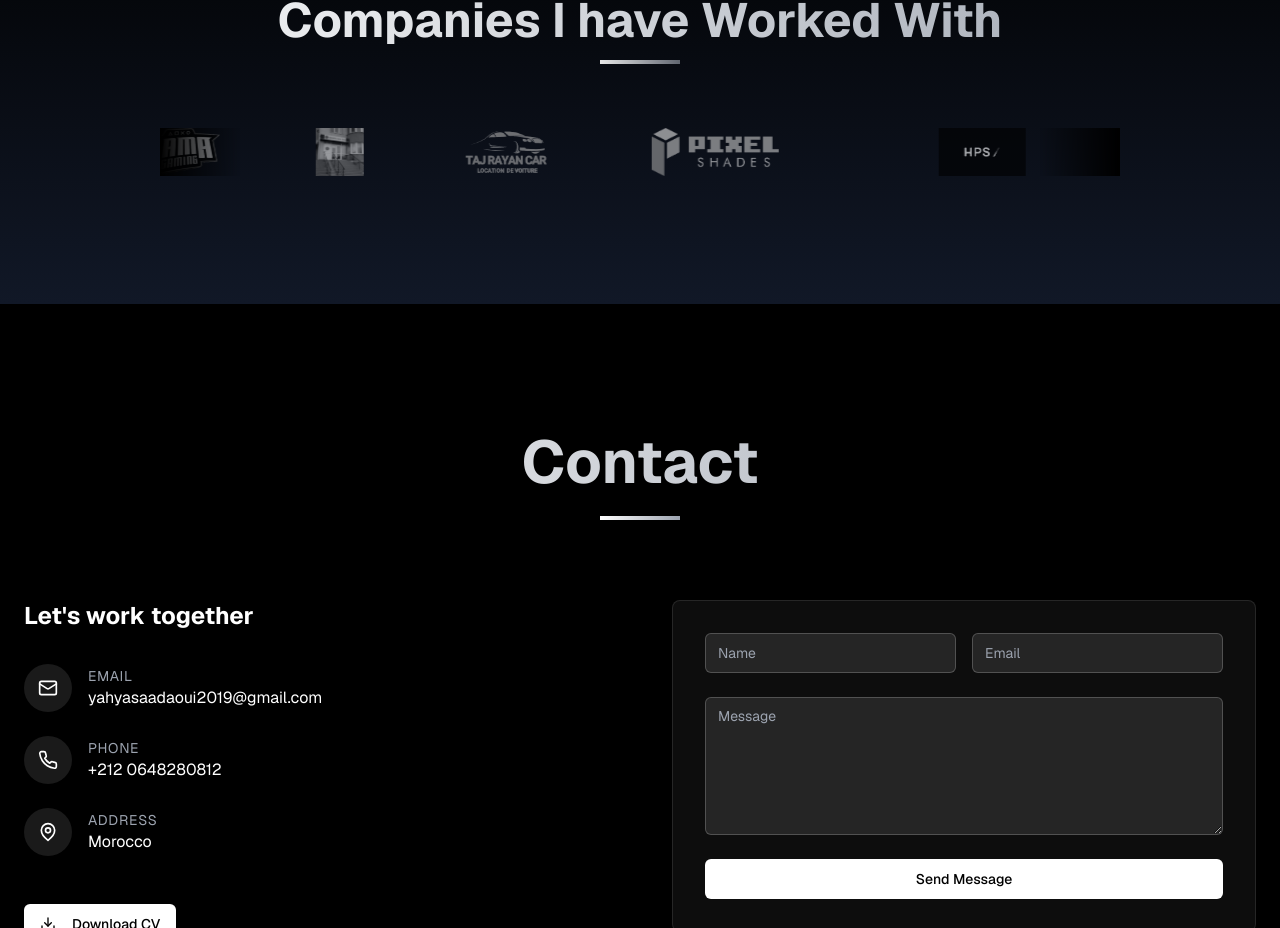
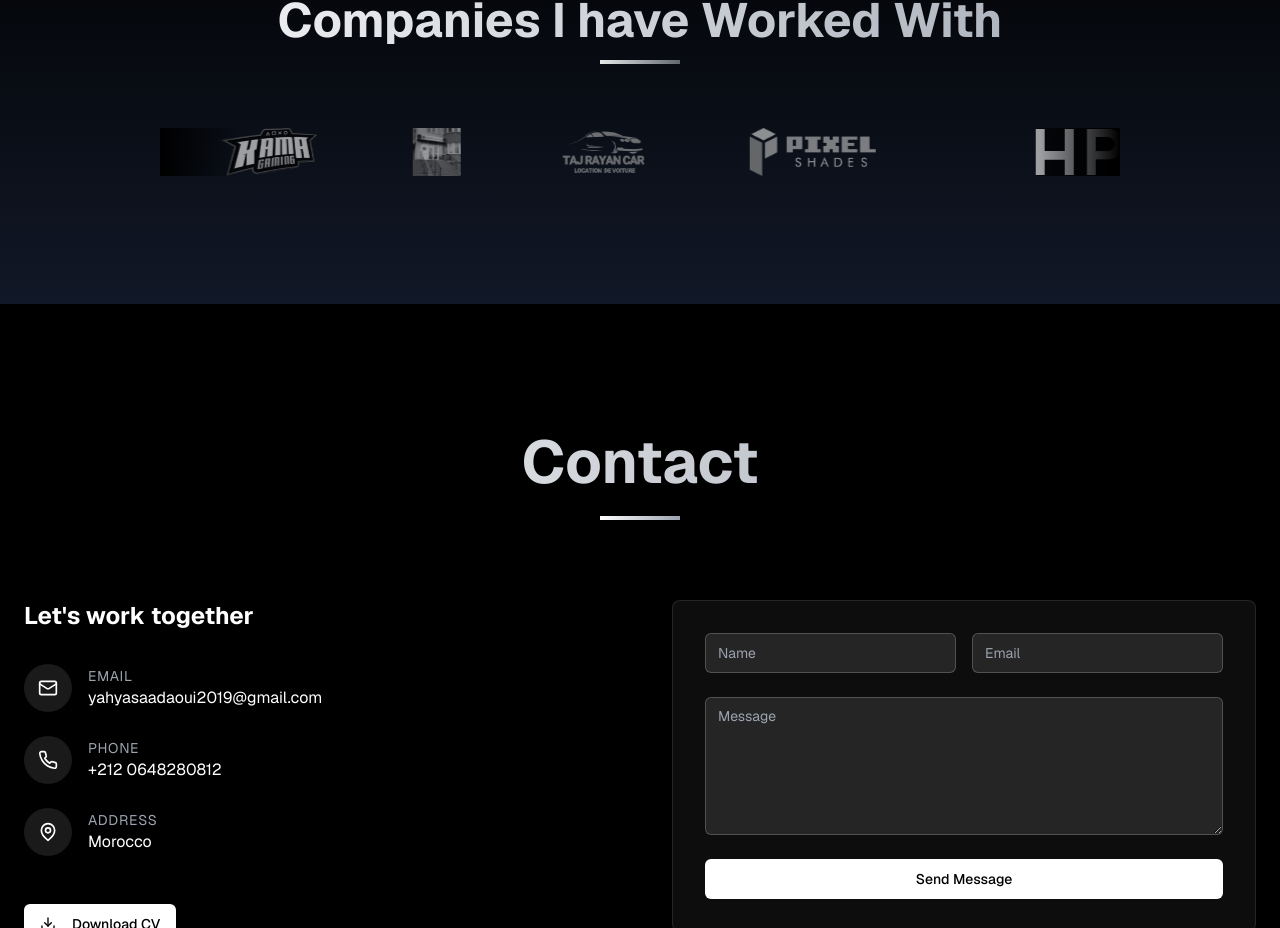
Before and after one commit to YahyaSaadaoui/myPortfolio, a Next.js app: page / in a window 1280 px wide. Shown: the part 5435-6363 px from the top of the page. Built offline with nearby package versions, Linux system fonts and the light colour scheme.

Commit message:
Enhencement : New Hps logo

```diff
--- a/app/page.tsx
+++ b/app/page.tsx
@@ -221,7 +221,7 @@ const skills = {
   ]
 
 const companies = [
-  { name: "HPS", logo: "/images/hps.png" },
+  { name: "HPS", logo: "/images/hps best logo.jpeg" },
   { name: "KamaGaming", logo: "/images/kamagaminglogo.png" },
   { name: "Creative Canal Media", logo: "/images/creativecanalmedialogo.jpeg" },
   { name: "Taj Rayan Car", logo: "/images/tajrayancarlogo.png" },
```
Also changed, not shown: public/images/hps best logo.jpeg (added).
